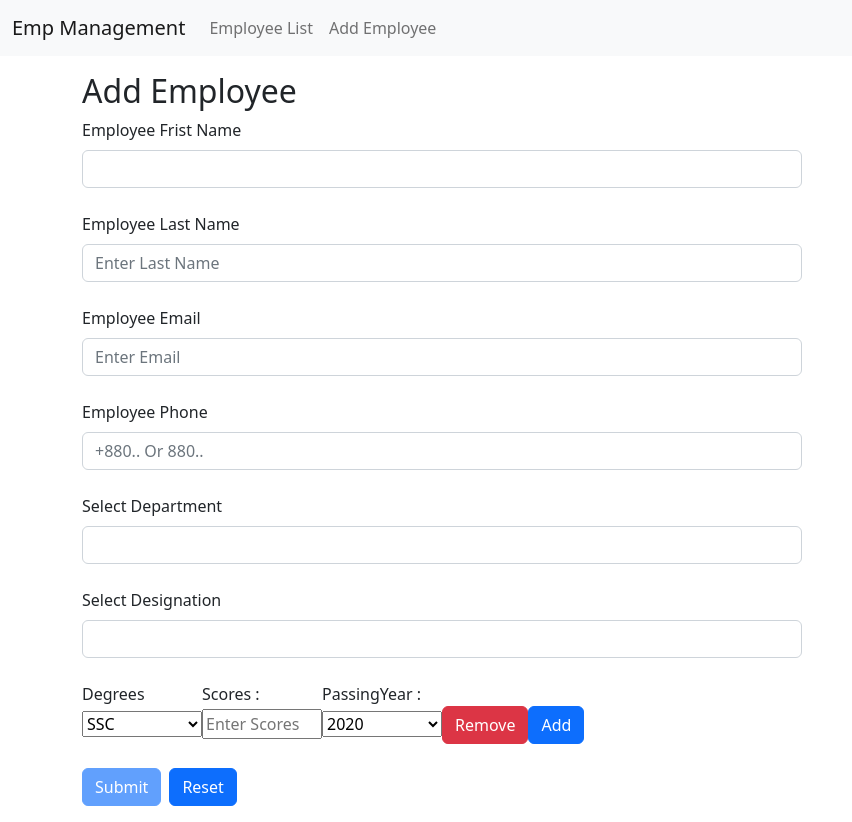
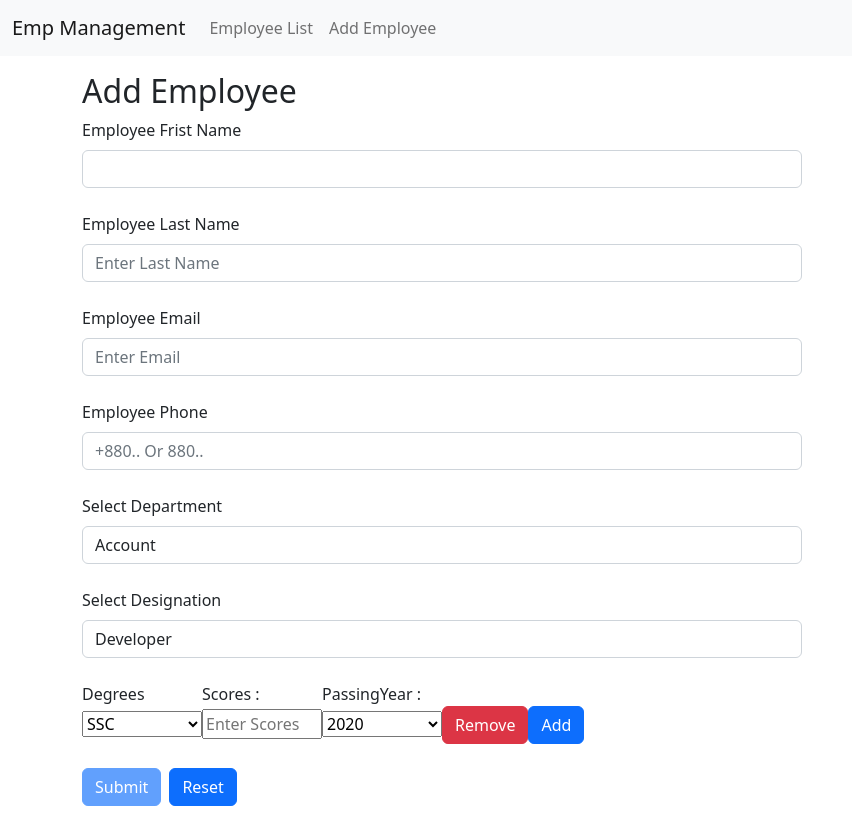
Before and after one commit to SajalSenCSE/EmployeeManagementApp, an Angular app: page /add in a window 1280 px wide. Shown: the whole page, without its empty margins (0-852 px from the left). Built offline with nearby package versions, Linux system fonts and the light colour scheme.

Commit message:
add_peoperty_on_addComponent

```diff
--- a/src/app/Employee/employee-add/employee-add.component.html
+++ b/src/app/Employee/employee-add/employee-add.component.html
@@ -4,6 +4,7 @@
             <h2>{{editMode?'Update Employee':'Add Employee'}}</h2>
         </div>
         <form [formGroup]="employeeForm" (ngSubmit)="onSubmit()">
+            <input type="hidden" class="form-control" formControlName="id">
             <div class="form-group">
                 <label for="fName" class="form-label">Employee Frist Name</label>
                 <input type="text" class="form-control" formControlName="fName">
--- a/src/app/Employee/employee-add/employee-add.component.ts
+++ b/src/app/Employee/employee-add/employee-add.component.ts
@@ -47,12 +47,13 @@ export class EmployeeAddComponent implements OnInit {
 
   createAddEmployeeForm(obj?: EmployeeAdd) {
     this.employeeForm = this.fb.group<EmployeeInputTypeForm>({
+      id:new FormControl(null),
       fName: new FormControl('', [Validators.required]),
       lName: new FormControl('', Validators.required),
       email: new FormControl('', [Validators.required, Validators.email]),
       phone: new FormControl('', [Validators.required, Validators.pattern("(?:\\+88|88)?(01[3-9]\\d{8})")]),
-      department: new FormControl('', [Validators.required]),
-      designation: new FormControl('', Validators.required),
+      department: new FormControl('Account', [Validators.required]),
+      designation: new FormControl('Developer', Validators.required),
       education: new FormArray([
         this.fb.group({
           degree: new FormControl('SSC'),
@@ -119,7 +120,7 @@ export class EmployeeAddComponent implements OnInit {
   }
 
   mapEditEmployee() {
-    this.newEmployee.Id = this.id;
+    this.newEmployee.Id = this.employeeForm.controls.id.value as number
     this.newEmployee.fName = this.employeeForm.controls.fName.value as string
     this.newEmployee.lName = this.employeeForm.controls.lName.value as string
     this.newEmployee.email = this.employeeForm.controls.email.value as string
@@ -134,6 +135,7 @@ export class EmployeeAddComponent implements OnInit {
     let updatedEmployee = this.empService.getCurrentEmployee(id);
     let educations = updatedEmployee.education
     this.employeeForm = this.fb.group<EmployeeInputTypeForm>({
+      id:new FormControl(updatedEmployee.Id ),
       fName: new FormControl(updatedEmployee.fName as string, [Validators.required]),
       lName: new FormControl(updatedEmployee.lName as string, Validators.required),
       email: new FormControl(updatedEmployee.email as string, [Validators.required, Validators.email]),
--- a/src/app/Employee/employee-list/employee-list.component.ts
+++ b/src/app/Employee/employee-list/employee-list.component.ts
@@ -26,11 +26,6 @@ export class EmployeeListComponent implements OnInit {
   constructor(private empService: EmployeeServiceService) { }
 
   ngOnInit(): void {
-    // this.empService.getAllEmployee()
-    //   .subscribe((data) => {
-    //     this.employeeList = data;
-    //     this.employeeList2 = this.employeeList.slice(this.pageIndex, this.employeePerPage);
-    //   })
     this.employeeList=this.empService.getAllEmployee2();
     this.employeeList2=this.employeeList.slice(this.pageIndex, this.employeePerPage);
   }
--- a/src/app/models/EmployeeInputTypeForm.ts
+++ b/src/app/models/EmployeeInputTypeForm.ts
@@ -2,6 +2,7 @@ import { FormArray, FormControl, FormGroup } from "@angular/forms";
 import { EducationType } from "./education-type";
 
 export interface EmployeeInputTypeForm {
+    id:FormControl<number|null>
     fName: FormControl<string|null>
     lName: FormControl<string|null>,
     email: FormControl<string|null>,
--- a/src/app/services/employee-service.service.ts
+++ b/src/app/services/employee-service.service.ts
@@ -4,59 +4,49 @@ import { map, Observable } from 'rxjs';
 import { IEmployee } from '../models/IEmployee';
 import { AddEmployeeDemo } from '../models/add-employee-demo';
 import { EmployeeAdd } from '../models/employee-add';
-import { JsonPipe } from '@angular/common';
 
 @Injectable({
   providedIn: 'root',
 })
 export class EmployeeServiceService {
-  currrentIndex=0;
+  currrentIndex = 0;
+
   constructor(private http: HttpClient) { }
 
-  // getAllEmployee(): Observable<IEmployee[]> {
-  //   return this.http
-  //     .get('data/Employee.json')
-  //     .pipe(map((data) => data as IEmployee[]));
-  // }
   getAllEmployee2() {
-    let empArray:EmployeeAdd[]=[];
-
-    if(localStorage.getItem('newEmp')){
-      empArray=JSON.parse(localStorage.getItem('newEmp') as string);
-      console.log(empArray)
+    let empArray: EmployeeAdd[] = [];
+    if (localStorage.getItem('newEmp')) {
+      empArray = JSON.parse(localStorage.getItem('newEmp') as string);
       return empArray;
-    }else{
+    } else {
       return empArray;
     }
   }
-  getCurrentEmployee(id:number) {
-    let currentEmp:EmployeeAdd;
-    let empArray:Array<EmployeeAdd>=[];
-    empArray=JSON.parse(localStorage.getItem('newEmp') as string);
-    currentEmp=empArray.find(x=>x.Id==id) as EmployeeAdd;
-    this.currrentIndex=empArray.findIndex(x=>x.Id==id);
+  getCurrentEmployee(id: number) {
+    let currentEmp: EmployeeAdd;
+    let empArray: Array<EmployeeAdd> = [];
+    empArray = JSON.parse(localStorage.getItem('newEmp') as string);
+    currentEmp = empArray.find(x => x.Id == id) as EmployeeAdd;
+    this.currrentIndex = empArray.findIndex(x => x.Id == id);
     return currentEmp;
   }
 
-  addEmployee(employee:AddEmployeeDemo){
-    let newEmployee=[employee];
-    if(localStorage.getItem('newEmp')){
-      newEmployee=[employee, ...JSON.parse(localStorage.getItem('newEmp') as string)];
+  addEmployee(employee: AddEmployeeDemo) {
+    let newEmployee = [employee];
+    if (localStorage.getItem('newEmp')) {
+      newEmployee = [employee, ...JSON.parse(localStorage.getItem('newEmp') as string)];
     }
-    localStorage.setItem('newEmp',JSON.stringify(newEmployee))
+    localStorage.setItem('newEmp', JSON.stringify(newEmployee))
   }
 
-  newEmpId(){
+  newEmpId() {
     let Id;
-    if(localStorage.getItem('Id')){
-      localStorage.setItem('Id',String(Number(localStorage.getItem('Id'))+1))
+    if (localStorage.getItem('Id')) {
+      localStorage.setItem('Id', String(Number(localStorage.getItem('Id')) + 1))
       return localStorage.getItem('Id');
-    }else{
-      localStorage.setItem('Id','1')
+    } else {
+      localStorage.setItem('Id', '1')
       return 1;
     }
   }
-
-
-
 }
```
